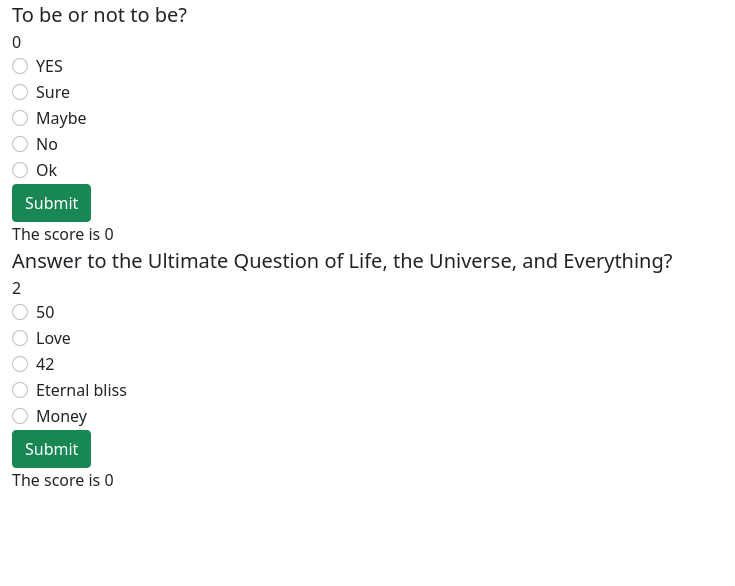
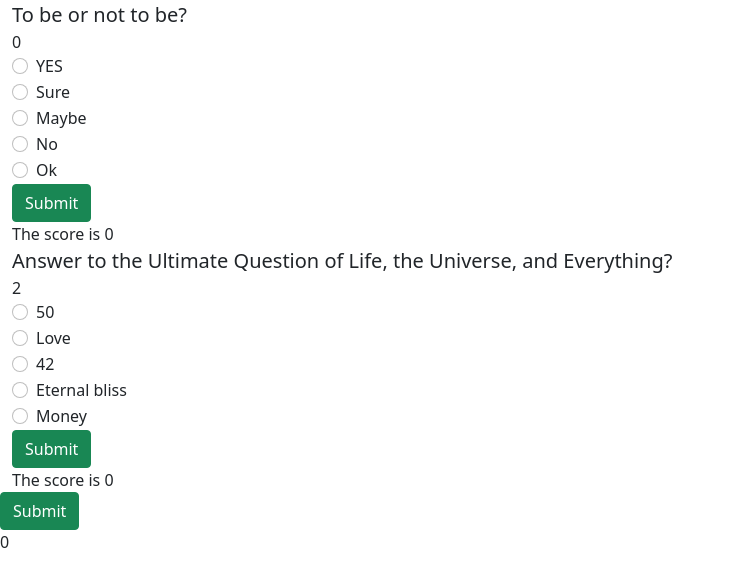
Before and after one commit to witusj/ooptest, a Next.js app: page / in a window 1280 px wide. Shown: the top 586 px of the page, without its empty margins (0-735 px from the left). Built offline with nearby package versions, Linux system fonts and the light colour scheme.

Commit message:
Adde total score

```diff
--- a/components/quizitem.js
+++ b/components/quizitem.js
@@ -1,15 +1,20 @@
 import { Form, Button } from 'react-bootstrap'
 import React, { useState } from 'react'
 
-const calculateScore = (choice, correct) => { // This function determines the score
-    const score = (choice == correct ? 1 : 0)
-    return score
-}
 
 const QuizItem = (props) => {
     const [choice, setChoice] = useState(-1)
     const [score, setScore] = useState(0)
+    const [scoreboard, setScoreboard] = useState(props.scoreboard)
     const options = props.options
+    console.log("t1 " + scoreboard)
+
+    const calculateScore = (choice, correct, index) => { // This function determines the score
+        const score = (choice == correct ? 1 : 0)
+        setScoreboard(scoreboard[index] = score)
+        console.log("t2 " + scoreboard)
+        return score
+    }
 
     return (
         <div key={props.qid} className="test">
@@ -27,7 +32,7 @@ const QuizItem = (props) => {
                 ))}
                 <Button type="button" className="btn btn-success"
                     onClick={(event) => {
-                        setScore(calculateScore(choice, props.trueposition))
+                        setScore(calculateScore(choice, props.trueposition, props.qid))
                         event.preventDefault() // Important! Otherwise the score will be calculated when a radio button is checked
                     }
                     }>Submit</Button>
--- a/pages/index.js
+++ b/pages/index.js
@@ -1,13 +1,10 @@
 import QuizItem from '../components/quizitem'
 import items from './api/items.json'
+import React, { useState } from 'react'
+import { Button } from 'react-bootstrap'
 
-export function getStaticProps() {
-  return {
-    props: {
-      items,
-    },
-  }
-}
+let scoreboard = new Array(5).fill(0)
+console.log(scoreboard)
 
 const shuffleArray = (ta, fa, tp) => { // This function creates a shuffled array of answer options. The position of the true answer is stored in the variable 'trueposition'
 
@@ -27,18 +24,20 @@ const shuffleArray = (ta, fa, tp) => { // This function creates a shuffled array
   }
 }
 
-let scorearr = new Array(items.length).fill(0);
-console.log(scorearr)
+const sumArray = (arr) => {
+  const reducer = (acc, curr) => acc + curr
+  const totsum = arr.reduce(reducer)
+  return totsum
+}
 
 const questions = items.map((item) => {
   const falselength = item.falseanswers.length
   const randomnr = (falselength + 1) * Math.random()
   const trueposition = Math.floor(randomnr)
   const options = shuffleArray(item.trueanswer, item.falseanswers, trueposition)
-  console.log(options)
-
   return (
     <QuizItem
+      scoreboard={scoreboard}
       qid={item.qid}
       text={item.text}
       options={options.arr}
@@ -48,15 +47,21 @@ const questions = items.map((item) => {
 })
 
 export default function Home() {
-
+  const [totalscore, setTotalscore] = useState(0)
   return (
     <div>
       <div className="container-fluid">
         {questions}
       </div>
+      <Button type="button" className="btn btn-success"
+        onClick={(event) => {
+          setTotalscore(sumArray(scoreboard))
+          event.preventDefault() // Important! Otherwise the score will be calculated when a radio button is checked
+        }
+        }>Submit</Button>
+      <div>{totalscore}</div>
       <script src="https://cdn.jsdelivr.net/npm/@popperjs/core@2.9.2/dist/umd/popper.min.js" integrity="sha384-IQsoLXl5PILFhosVNubq5LC7Qb9DXgDA9i+tQ8Zj3iwWAwPtgFTxbJ8NT4GN1R8p" crossOrigin="anonymous"></script>
       <script src="https://cdn.jsdelivr.net/npm/bootstrap@5.0.2/dist/js/bootstrap.min.js" integrity="sha384-cVKIPhGWiC2Al4u+LWgxfKTRIcfu0JTxR+EQDz/bgldoEyl4H0zUF0QKbrJ0EcQF" crossOrigin="anonymous"></script>
-    </div>
-
+    </div >
   )
 }
```
